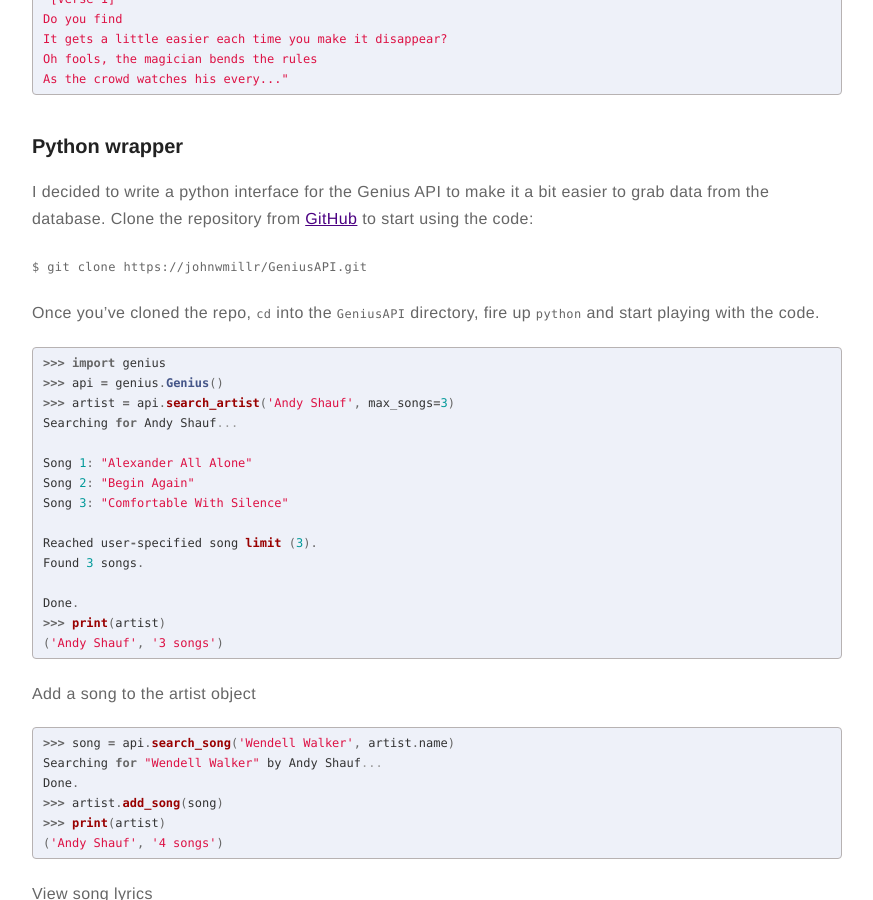
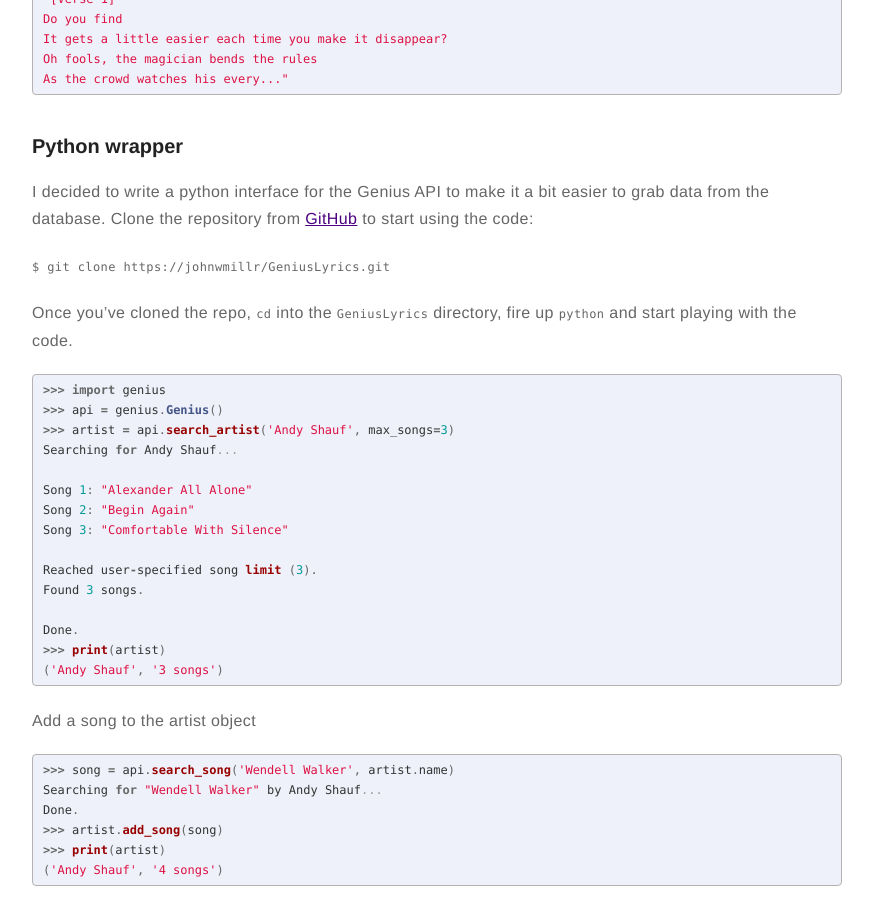
Before and after one commit to johnwmillr/johnwmillr.github.io, a Jekyll site: the page built from _posts/2017-08-21-scraping-genius-lyrics.markdown, in a window 1280 px wide and 900 px high, scrolled down 3652 px. Shown: the whole window, without its empty margins (203-1076 px from the left). Built offline with Jekyll 4.4.1, drawn with Linux system fonts in a browser that asks for light colours; comment, search, counter and statistics services are not loaded; some of the changed text lies outside the part shown.

Commit message:
Update links in genius post

````diff
--- a/_posts/2017-08-21-scraping-genius-lyrics.markdown
+++ b/_posts/2017-08-21-scraping-genius-lyrics.markdown
@@ -17,7 +17,7 @@
 It turns out it's not too difficult to start pulling data from the Genius website. Genius provides an API that allows nerds to programatically access song and artist data from their website. What the Genius API *doesn't* provide, however, is a way to download the lyrics themselves. With a little help from [BeautifulSoup](https://www.crummy.com/software/BeautifulSoup/) though, we're able to grab the song lyrics without too much more work.
 
 
-Let's get started. You can download [this Jupyter notebook]({{site.url}}/assets/code/scraping-genius-lyrics.ipynb) to follow along with the code in this post. You can also head over to my [GeniusAPI repository](https://github.com/johnwmillr/geniusapi) to check out the full python package.
+Let's get started. You can download [this Jupyter notebook]({{site.url}}/assets/code/scraping-genius-lyrics.ipynb) to follow along with the code in this post. You can also head over to my [GeniusLyrics repository](https://github.com/johnwmillr/GeniusLyrics) to check out the full python package.
 
 
 ### The Genius API ###
@@ -148,11 +148,11 @@
 ```
 
 ### Python wrapper ###
-I decided to write a python interface for the Genius API to make it a bit easier to grab data from the database. Clone the repository from [GitHub](https://www.github.com/johnwmillr/GeniusAPI) to start using the code:
+I decided to write a python interface for the Genius API to make it a bit easier to grab data from the database. Clone the repository from [GitHub](https://www.github.com/johnwmillr/GeniusLyrics) to start using the code:
 
-```$ git clone https://johnwmillr/GeniusAPI.git```
+```$ git clone https://johnwmillr/GeniusLyrics.git```
 
-Once you've cloned the repo, ```cd``` into the ```GeniusAPI``` directory, fire up ```python``` and start playing with the code.
+Once you've cloned the repo, ```cd``` into the ```GeniusLyrics``` directory, fire up ```python``` and start playing with the code.
 
 ```python
 >>> import genius
````
